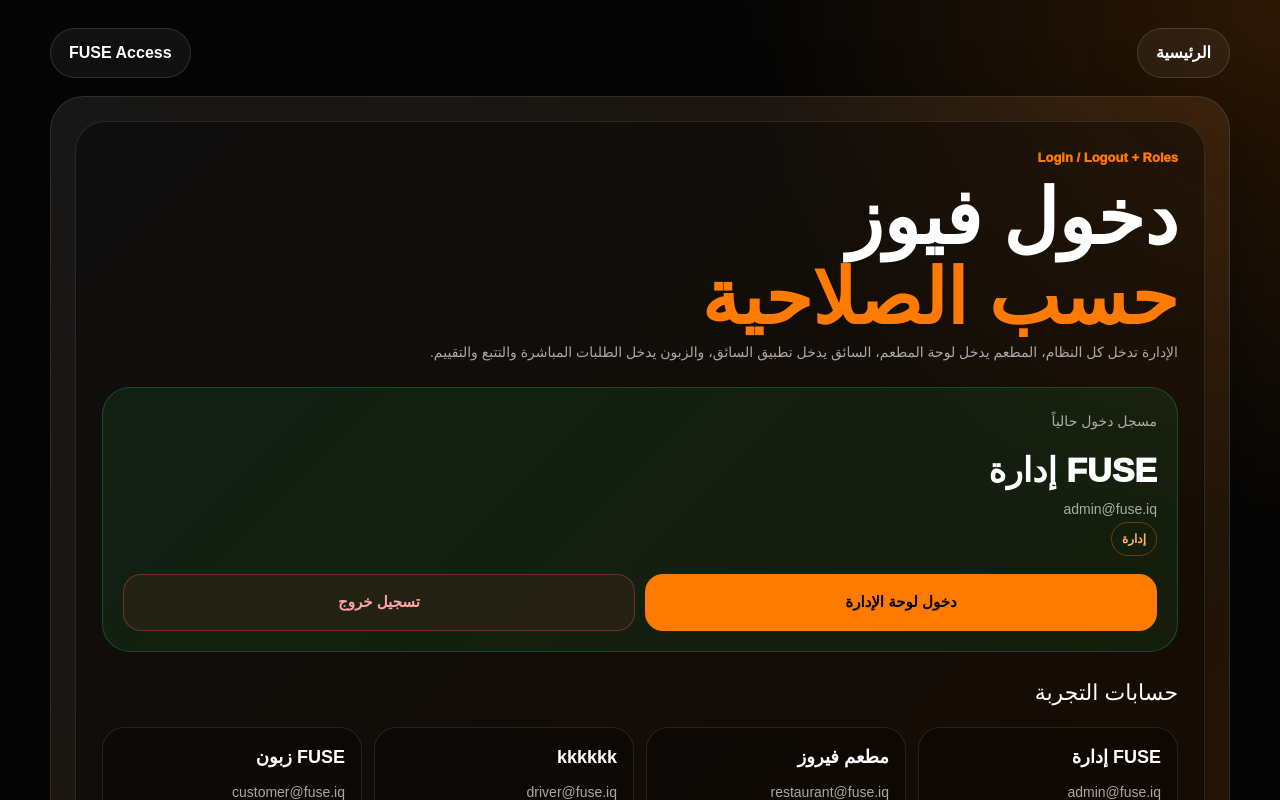
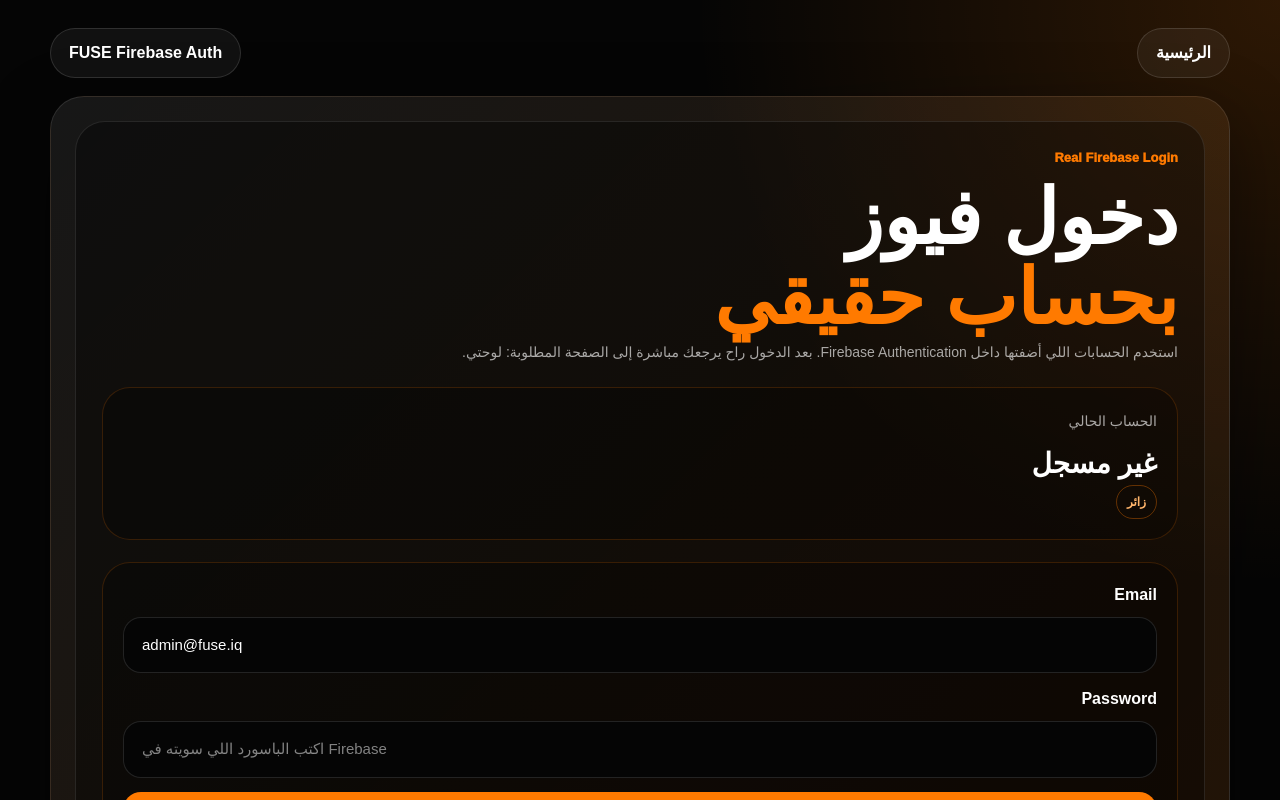
Before and after one commit to juda2018-del/juda-food-app, a Next.js app: page /login in a window 1280 px wide. Shown: the top 800 px of the page. Built offline with nearby package versions, Linux system fonts and the light colour scheme; no server answers.

Commit message:
Add real Firebase Auth login for FUSE

```diff
--- a/app/layout.tsx
+++ b/app/layout.tsx
@@ -1,6 +1,6 @@
 import type { Metadata } from "next";
 import type { ReactNode } from "react";
-import RouteGuard from "../components/RouteGuard";
+import ClientRouteGuard from "../components/ClientRouteGuard";
 import "./globals.css";
 
 export const metadata: Metadata = {
@@ -16,7 +16,7 @@ export default function RootLayout({
   return (
     <html lang="ar" dir="rtl">
       <body>
-        <RouteGuard />
+        <ClientRouteGuard />
         {children}
       </body>
     </html>
--- a/app/login/page.tsx
+++ b/app/login/page.tsx
@@ -3,42 +3,49 @@
 import Link from "next/link";
 import { useEffect, useMemo, useState, type CSSProperties } from "react";
 import { useRouter } from "next/navigation";
+import {
+  onAuthStateChanged,
+  signInWithEmailAndPassword,
+  signOut,
+  type User,
+} from "firebase/auth";
+import { fuseAuth } from "../../lib/fuseAuthClient";
 
-type FuseRole = "admin" | "restaurant" | "driver" | "customer";
+type FuseRole = "admin" | "restaurant" | "driver" | "customer" | "guest";
 
-type FuseUser = {
-  email: string;
-  role: FuseRole;
-  name: string;
-  label: string;
-};
+const ACCOUNTS = [
+  { email: "admin@fuse.iq", role: "admin", name: "FUSE إدارة", label: "إدارة" },
+  { email: "restaurant@fuse.iq", role: "restaurant", name: "مطعم فيروز", label: "مطعم" },
+  { email: "driver@fuse.iq", role: "driver", name: "kkkkkk", label: "سائق" },
+  { email: "customer@fuse.iq", role: "customer", name: "FUSE زبون", label: "زبون" },
+] as const;
 
-const ACCOUNTS: FuseUser[] = [
-  {
-    email: "admin@fuse.iq",
-    role: "admin",
-    name: "FUSE إدارة",
-    label: "إدارة",
-  },
-  {
-    email: "restaurant@fuse.iq",
-    role: "restaurant",
-    name: "مطعم فيروز",
-    label: "مطعم",
-  },
-  {
-    email: "driver@fuse.iq",
-    role: "driver",
-    name: "kkkkkk",
-    label: "سائق",
-  },
-  {
-    email: "customer@fuse.iq",
-    role: "customer",
-    name: "FUSE زبون",
-    label: "زبون",
-  },
-];
+function roleFromEmail(email?: string | null): FuseRole {
+  const clean = (email || "").toLowerCase().trim();
+
+  if (clean === "admin@fuse.iq") return "admin";
+  if (clean === "restaurant@fuse.iq") return "restaurant";
+  if (clean === "driver@fuse.iq") return "driver";
+  if (clean === "customer@fuse.iq") return "customer";
+
+  return "guest";
+}
+
+function roleLabel(role: FuseRole) {
+  if (role === "admin") return "إدارة";
+  if (role === "restaurant") return "مطعم";
+  if (role === "driver") return "سائق";
+  if (role === "customer") return "زبون";
+  return "زائر";
+}
+
+function nameFromRole(role: FuseRole) {
+  if (role === "admin") return "FUSE إدارة";
+  if (role === "restaurant") return "مطعم فيروز";
+  if (role === "driver") return "kkkkkk";
+  if (role === "customer") return "FUSE زبون";
+  return "زائر";
+}
 
 function dashboardFor(role: FuseRole) {
   if (role === "admin") return "/fuse-admin";
@@ -47,62 +54,30 @@ function dashboardFor(role: FuseRole) {
   return "/";
 }
 
-function roleFromEmail(email?: string): FuseRole {
-  const clean = (email || "").toLowerCase().trim();
+function saveSession(user: User, role: FuseRole) {
+  const payload = {
+    uid: user.uid,
+    email: user.email || "",
+    role,
+    name: nameFromRole(role),
+    label: roleLabel(role),
+  };
 
-  if (clean === "admin@fuse.iq") return "admin";
-  if (clean === "restaurant@fuse.iq") return "restaurant";
-  if (clean === "driver@fuse.iq") return "driver";
-
-  return "customer";
+  window.localStorage.setItem("fuseUser", JSON.stringify(payload));
+  window.localStorage.setItem("fuseUid", user.uid);
+  window.localStorage.setItem("fuseEmail", user.email || "");
+  window.localStorage.setItem("fuseRole", role);
+  window.localStorage.setItem("email", user.email || "");
+  window.localStorage.setItem("role", role);
 }
 
-function roleLabel(role: FuseRole) {
-  if (role === "admin") return "إدارة";
-  if (role === "restaurant") return "مطعم";
-  if (role === "driver") return "سائق";
-  return "زبون";
-}
-
-function readCurrentUser(): FuseUser {
-  if (typeof window === "undefined") return ACCOUNTS[0];
-
-  const raw = window.localStorage.getItem("fuseUser");
-
-  if (raw) {
-    try {
-      const parsed = JSON.parse(raw) as Partial<FuseUser>;
-      const email = parsed.email || "admin@fuse.iq";
-      const role = (parsed.role as FuseRole) || roleFromEmail(email);
-
-      return {
-        email,
-        role,
-        name: parsed.name || (role === "admin" ? "FUSE إدارة" : roleLabel(role)),
-        label: parsed.label || roleLabel(role),
-      };
-    } catch {
-      // ignore bad old storage
-    }
-  }
-
-  const email = window.localStorage.getItem("fuseEmail") || "admin@fuse.iq";
-  const role = (window.localStorage.getItem("fuseRole") as FuseRole) || roleFromEmail(email);
-
-  return {
-    email,
-    role,
-    name: role === "admin" ? "FUSE إدارة" : roleLabel(role),
-    label: roleLabel(role),
-  };
-}
-
-function saveUser(user: FuseUser) {
-  window.localStorage.setItem("fuseUser", JSON.stringify(user));
-  window.localStorage.setItem("fuseEmail", user.email);
-  window.localStorage.setItem("fuseRole", user.role);
-  window.localStorage.setItem("email", user.email);
-  window.localStorage.setItem("role", user.role);
+function clearSession() {
+  window.localStorage.removeItem("fuseUser");
+  window.localStorage.removeItem("fuseUid");
+  window.localStorage.removeItem("fuseEmail");
+  window.localStorage.removeItem("fuseRole");
+  window.localStorage.removeItem("email");
+  window.localStorage.removeItem("role");
 }
 
 function getNextTarget(role: FuseRole) {
@@ -111,7 +86,6 @@ function getNextTarget(role: FuseRole) {
   const params = new URLSearchParams(window.location.search);
   const fromQuery = params.get("next");
   const fromStorage = window.localStorage.getItem("fuseRedirectAfterLogin");
-
   const target = fromQuery || fromStorage || dashboardFor(role);
 
   window.localStorage.removeItem("fuseRedirectAfterLogin");
@@ -132,11 +106,7 @@ const styles: Record<string, CSSProperties> = {
     padding: "28px 16px",
     fontFamily: "Arial, sans-serif",
   },
-  shell: {
-    width: "100%",
-    maxWidth: 1180,
-    margin: "0 auto",
-  },
+  shell: { width: "100%", maxWidth: 1180, margin: "0 auto" },
   top: {
     display: "flex",
     justifyContent: "space-between",
@@ -169,32 +139,58 @@ const styles: Record<string, CSSProperties> = {
     padding: 26,
     textAlign: "right",
   },
-  eyebrow: {
-    margin: 0,
-    color: "#FF7A00",
-    fontSize: 13,
-    fontWeight: 950,
-  },
+  eyebrow: { margin: 0, color: "#FF7A00", fontSize: 13, fontWeight: 950 },
   title: {
     margin: "10px 0 0",
     fontSize: "clamp(44px, 7vw, 76px)",
     lineHeight: 1.06,
     fontWeight: 950,
   },
-  orange: {
-    color: "#FF7A00",
+  orange: { color: "#FF7A00" },
+  muted: { color: "rgba(255,255,255,0.64)", lineHeight: 1.9, fontSize: 14 },
+  form: {
+    marginTop: 22,
+    border: "1px solid rgba(255,122,0,0.18)",
+    borderRadius: 28,
+    background: "rgba(0,0,0,0.26)",
+    padding: 20,
   },
-  muted: {
-    color: "rgba(255,255,255,0.64)",
-    lineHeight: 1.9,
-    fontSize: 14,
+  input: {
+    width: "100%",
+    border: "1px solid rgba(255,255,255,0.12)",
+    borderRadius: 18,
+    background: "#050505",
+    color: "white",
+    padding: "16px 18px",
+    outline: "none",
+    fontSize: 15,
+    boxSizing: "border-box",
+    marginTop: 10,
+    direction: "ltr",
   },
-  currentCard: {
-    marginTop: 22,
-    border: "1px solid rgba(34,197,94,0.28)",
-    borderRadius: 28,
-    background: "rgba(34,197,94,0.10)",
-    padding: 20,
+  mainButton: {
+    width: "100%",
+    border: 0,
+    borderRadius: 18,
+    background: "#FF7A00",
+    color: "#000",
+    padding: "16px 18px",
+    cursor: "pointer",
+    fontWeight: 950,
+    fontSize: 15,
+    marginTop: 14,
+  },
+  logoutButton: {
+    width: "100%",
+    border: "1px solid rgba(239,68,68,0.38)",
+    borderRadius: 18,
+    background: "rgba(239,68,68,0.08)",
+    color: "#FCA5A5",
+    padding: "16px 18px",
+    cursor: "pointer",
+    fontWeight: 950,
+    fontSize: 15,
+    marginTop: 10,
   },
   accountGrid: {
     display: "grid",
@@ -211,34 +207,6 @@ const styles: Record<string, CSSProperties> = {
     cursor: "pointer",
     textAlign: "right",
   },
-  mainButton: {
-    width: "100%",
-    border: 0,
-    borderRadius: 18,
-    background: "#FF7A00",
-    color: "#000",
-    padding: "16px 18px",
-    cursor: "pointer",
-    fontWeight: 950,
-    fontSize: 15,
-  },
-  logoutButton: {
-    width: "100%",
-    border: "1px solid rgba(239,68,68,0.38)",
-    borderRadius: 18,
-    background: "rgba(239,68,68,0.08)",
-    color: "#FCA5A5",
-    padding: "16px 18px",
-    cursor: "pointer",
-    fontWeight: 950,
-    fontSize: 15,
-  },
-  actions: {
-    display: "grid",
-    gridTemplateColumns: "1fr 1fr",
-    gap: 10,
-    marginTop: 18,
-  },
   badge: {
     display: "inline-flex",
     border: "1px solid rgba(255,122,0,0.35)",
@@ -248,52 +216,92 @@ const styles: Record<string, CSSProperties> = {
     fontWeight: 950,
     fontSize: 12,
   },
+  error: {
+    marginTop: 12,
+    border: "1px solid rgba(239,68,68,0.35)",
+    borderRadius: 16,
+    background: "rgba(239,68,68,0.10)",
+    color: "#FCA5A5",
+    padding: 12,
+  },
+  success: {
+    marginTop: 12,
+    border: "1px solid rgba(34,197,94,0.35)",
+    borderRadius: 16,
+    background: "rgba(34,197,94,0.10)",
+    color: "#86EFAC",
+    padding: 12,
+  },
 };
 
 export default function LoginPage() {
   const router = useRouter();
-  const [current, setCurrent] = useState<FuseUser>(ACCOUNTS[0]);
+  const [email, setEmail] = useState("admin@fuse.iq");
+  const [password, setPassword] = useState("");
+  const [currentEmail, setCurrentEmail] = useState("");
+  const [currentRole, setCurrentRole] = useState<FuseRole>("guest");
+  const [loading, setLoading] = useState(false);
+  const [message, setMessage] = useState("");
   const [nextTarget, setNextTarget] = useState("/");
 
   useEffect(() => {
-    const user = readCurrentUser();
-    setCurrent(user);
-    setNextTarget(getNextTarget(user.role));
+    const params = new URLSearchParams(window.location.search);
+    const next = params.get("next") || window.localStorage.getItem("fuseRedirectAfterLogin") || "/";
+    setNextTarget(next);
+
+    const unsubscribe = onAuthStateChanged(fuseAuth, (user) => {
+      if (!user) {
+        clearSession();
+        setCurrentEmail("");
+        setCurrentRole("guest");
+        return;
+      }
+
+      const role = roleFromEmail(user.email);
+      saveSession(user, role);
+      setCurrentEmail(user.email || "");
+      setCurrentRole(role);
+      setEmail(user.email || "admin@fuse.iq");
+    });
+
+    return () => unsubscribe();
   }, []);
 
   const nextLabel = useMemo(() => {
+    if (nextTarget.includes("system-tools")) return "أدوات النظام";
     if (nextTarget.includes("restaurant-admin")) return "لوحة المطعم";
     if (nextTarget.includes("auto-dispatch")) return "التوزيع التلقائي";
     if (nextTarget.includes("driver-app")) return "تطبيق السائق";
     if (nextTarget.includes("fuse-admin")) return "لوحة الإدارة";
-    if (nextTarget.includes("system-tools")) return "أدوات النظام";
     return "لوحتي";
   }, [nextTarget]);
 
-  function loginAs(user: FuseUser) {
-    saveUser(user);
-    setCurrent(user);
+  async function handleLogin() {
+    setLoading(true);
+    setMessage("");
 
-    const target = getNextTarget(user.role);
-    router.push(target);
+    try {
+      const result = await signInWithEmailAndPassword(fuseAuth, email.trim(), password);
+      const role = roleFromEmail(result.user.email);
+
+      saveSession(result.user, role);
+
+      const target = getNextTarget(role);
+      router.push(target);
+    } catch (error) {
+      const msg = error instanceof Error ? error.message : "تعذر تسجيل الدخول";
+      setMessage(`خطأ بتسجيل الدخول: ${msg}`);
+    } finally {
+      setLoading(false);
+    }
   }
 
-  function enterDashboard() {
-    saveUser(current);
-    const target = getNextTarget(current.role);
-    router.push(target);
-  }
-
-  function logout() {
-    window.localStorage.removeItem("fuseUser");
-    window.localStorage.removeItem("fuseEmail");
-    window.localStorage.removeItem("fuseRole");
-    window.localStorage.removeItem("email");
-    window.localStorage.removeItem("role");
-
-    const guest = ACCOUNTS[3];
-    setCurrent(guest);
-    saveUser(guest);
+  async function handleLogout() {
+    await signOut(fuseAuth);
+    clearSession();
+    setCurrentEmail("");
+    setCurrentRole("guest");
+    setPassword("");
     router.push("/");
   }
 
@@ -305,51 +313,83 @@ export default function LoginPage() {
             الرئيسية
           </Link>
 
-          <span style={styles.pill}>FUSE Access</span>
+          <span style={styles.pill}>FUSE Firebase Auth</span>
         </header>
 
         <section style={styles.panel}>
           <div style={styles.hero}>
-            <p style={styles.eyebrow}>Login / Logout + Roles</p>
+            <p style={styles.eyebrow}>Real Firebase Login</p>
             <h1 style={styles.title}>
               دخول فيوز
               <br />
-              <span style={styles.orange}>حسب الصلاحية</span>
+              <span style={styles.orange}>بحساب حقيقي</span>
             </h1>
+
             <p style={styles.muted}>
-              الإدارة تدخل كل النظام، المطعم يدخل لوحة المطعم، السائق يدخل تطبيق السائق،
-              والزبون يدخل الطلبات المباشرة والتتبع والتقييم.
+              استخدم الحسابات اللي أضفتها داخل Firebase Authentication. بعد الدخول راح يرجعك
+              مباشرة إلى الصفحة المطلوبة: {nextLabel}.
             </p>
 
-            <div style={styles.currentCard}>
-              <p style={{ ...styles.muted, margin: 0 }}>مسجل دخول حالياً</p>
+            <div style={styles.form}>
+              <p style={{ ...styles.muted, margin: 0 }}>الحساب الحالي</p>
+              <h2 style={{ margin: "8px 0 0", fontSize: 28, fontWeight: 950 }}>
+                {currentEmail || "غير مسجل"}
+              </h2>
+              <span style={styles.badge}>{roleLabel(currentRole)}</span>
 
-              <h2 style={{ margin: "10px 0 0", fontSize: 34, fontWeight: 950 }}>
-                {current.name}
-              </h2>
-
-              <p style={{ ...styles.muted, direction: "ltr" }}>{current.email}</p>
-
-              <span style={styles.badge}>{current.label}</span>
-
-              <div style={styles.actions}>
-                <button onClick={enterDashboard} style={styles.mainButton}>
+              {currentEmail ? (
+                <button onClick={() => router.push(getNextTarget(currentRole))} style={styles.mainButton}>
                   دخول {nextLabel}
                 </button>
+              ) : null}
 
-                <button onClick={logout} style={styles.logoutButton}>
+              {currentEmail ? (
+                <button onClick={handleLogout} style={styles.logoutButton}>
                   تسجيل خروج
                 </button>
-              </div>
+              ) : null}
             </div>
 
-            <h3 style={{ margin: "24px 0 0", fontSize: 22 }}>حسابات التجربة</h3>
+            <div style={styles.form}>
+              <label style={{ fontWeight: 900 }}>Email</label>
+              <input
+                value={email}
+                onChange={(event) => setEmail(event.target.value)}
+                style={styles.input}
+                placeholder="admin@fuse.iq"
+              />
+
+              <label style={{ display: "block", marginTop: 14, fontWeight: 900 }}>Password</label>
+              <input
+                value={password}
+                onChange={(event) => setPassword(event.target.value)}
+                style={styles.input}
+                placeholder="اكتب الباسورد اللي سويته في Firebase"
+                type="password"
+              />
+
+              <button disabled={loading} onClick={handleLogin} style={styles.mainButton}>
+                {loading ? "جاري الدخول..." : `دخول ${nextLabel}`}
+              </button>
+
+              {message ? <div style={styles.error}>{message}</div> : null}
+
+              {currentEmail ? (
+                <div style={styles.success}>مسجل دخول حقيقي عبر Firebase: {currentEmail}</div>
+              ) : null}
+            </div>
+
+            <h3 style={{ margin: "24px 0 0", fontSize: 22 }}>الحسابات</h3>
 
             <div style={styles.accountGrid}>
               {ACCOUNTS.map((account) => (
                 <button
                   key={account.email}
-                  onClick={() => loginAs(account)}
+                  onClick={() => {
+                    setEmail(account.email);
+                    setPassword("");
+                    setMessage("اكتب باسورد هذا الحساب ثم اضغط دخول.");
+                  }}
                   style={styles.accountButton}
                 >
                   <strong style={{ fontSize: 18 }}>{account.name}</strong>
--- a/components/RouteGuard.tsx
+++ b/components/RouteGuard.tsx
@@ -2,14 +2,10 @@
 
 import { useEffect, useMemo, useState } from "react";
 import { usePathname, useRouter } from "next/navigation";
+import { onAuthStateChanged, type User } from "firebase/auth";
+import { fuseAuth } from "../lib/fuseAuthClient";
 
 type FuseRole = "admin" | "restaurant" | "driver" | "customer" | "guest";
-
-type FuseUser = {
-  email?: string;
-  role?: string;
-  name?: string;
-};
 
 type AccessRule = {
   prefixes: string[];
@@ -47,7 +43,7 @@ const ACCESS_RULES: AccessRule[] = [
   },
 ];
 
-function roleFromEmail(email?: string): FuseRole {
+function roleFromEmail(email?: string | null): FuseRole {
   const clean = (email || "").toLowerCase().trim();
 
   if (clean === "admin@fuse.iq") return "admin";
@@ -58,46 +54,47 @@ function roleFromEmail(email?: string): FuseRole {
   return "guest";
 }
 
-function normalizeRole(role?: string, email?: string): FuseRole {
-  const clean = (role || "").toLowerCase().trim();
-
-  if (clean === "admin" || clean === "إدارة") return "admin";
-  if (clean === "restaurant" || clean === "مطعم") return "restaurant";
-  if (clean === "driver" || clean === "سائق") return "driver";
-  if (clean === "customer" || clean === "زبون") return "customer";
-
-  return roleFromEmail(email);
+function nameFromRole(role: FuseRole) {
+  if (role === "admin") return "FUSE إدارة";
+  if (role === "restaurant") return "مطعم فيروز";
+  if (role === "driver") return "kkkkkk";
+  if (role === "customer") return "FUSE زبون";
+  return "زائر";
 }
 
-function readUser(): FuseUser {
-  if (typeof window === "undefined") return {};
+function saveSession(user: User, role: FuseRole) {
+  const payload = {
+    uid: user.uid,
+    email: user.email || "",
+    role,
+    name: nameFromRole(role),
+    label:
+      role === "admin"
+        ? "إدارة"
+        : role === "restaurant"
+        ? "مطعم"
+        : role === "driver"
+        ? "سائق"
+        : role === "customer"
+        ? "زبون"
+        : "زائر",
+  };
 
-  const keys = ["fuseUser", "fuse_user", "currentUser", "user", "authUser"];
-
-  for (const key of keys) {
-    const value = window.localStorage.getItem(key);
-
-    if (!value) continue;
-
-    try {
-      const parsed = JSON.parse(value) as FuseUser;
-
-      if (parsed?.email || parsed?.role || parsed?.name) return parsed;
-    } catch {
-      if (value.includes("@")) return { email: value };
-    }
+  window.localStorage.setItem("fuseUser", JSON.stringify(payload));
+  window.localStorage.setItem("fuseUid", user.uid);
+  window.localStorage.setItem("fuseEmail", user.email || "");
+  window.localStorage.setItem("fuseRole", role);
+  window.localStorage.setItem("email", user.email || "");
+  window.localStorage.setItem("role", role);
 }
 
-  return {
-    email:
-      window.localStorage.getItem("fuseEmail") ||
-      window.localStorage.getItem("email") ||
-      undefined,
-    role:
-      window.localStorage.getItem("fuseRole") ||
-      window.localStorage.getItem("role") ||
-      undefined,
-  };
+function clearSession() {
+  window.localStorage.removeItem("fuseUser");
+  window.localStorage.removeItem("fuseUid");
+  window.localStorage.removeItem("fuseEmail");
+  window.localStorage.removeItem("fuseRole");
+  window.localStorage.removeItem("email");
+  window.localStorage.removeItem("role");
 }
 
 function getRule(pathname: string): AccessRule | null {
@@ -112,8 +109,8 @@ export default function RouteGuard() {
   const pathname = usePathname() || "/";
   const router = useRouter();
   const rule = useMemo(() => getRule(pathname), [pathname]);
+  const [checking, setChecking] = useState(Boolean(rule));
   const [blocked, setBlocked] = useState(false);
-  const [checking, setChecking] = useState(Boolean(rule));
 
   useEffect(() => {
     if (!rule) {
@@ -122,11 +119,12 @@ export default function RouteGuard() {
       return;
     }
 
-    const user = readUser();
-    const role = normalizeRole(user.role, user.email);
-    const allowed = rule.roles.includes(role);
+    setChecking(true);
+    setBlocked(false);
 
-    if (!allowed) {
+    const unsubscribe = onAuthStateChanged(fuseAuth, (user) => {
+      if (!user) {
+        clearSession();
         window.localStorage.setItem("fuseRedirectAfterLogin", pathname);
         setBlocked(true);
         setChecking(false);
@@ -134,8 +132,22 @@ export default function RouteGuard() {
         return;
       }
 
+      const role = roleFromEmail(user.email);
+      saveSession(user, role);
+
+      if (!rule.roles.includes(role)) {
+        window.localStorage.setItem("fuseRedirectAfterLogin", pathname);
+        setBlocked(true);
+        setChecking(false);
+        router.replace(`/login?next=${encodeURIComponent(pathname)}&blocked=1`);
+        return;
+      }
+
       setBlocked(false);
       setChecking(false);
+    });
+
+    return () => unsubscribe();
   }, [pathname, router, rule]);
 
   if (!rule || (!checking && !blocked)) return null;
@@ -150,7 +162,7 @@ export default function RouteGuard() {
         display: "grid",
         placeItems: "center",
         background:
-          "radial-gradient(circle at top right, rgba(255,122,0,0.18), transparent 34%), rgba(0,0,0,0.92)",
+          "radial-gradient(circle at top right, rgba(255,122,0,0.18), transparent 34%), rgba(0,0,0,0.94)",
         color: "white",
         fontFamily: "Arial, sans-serif",
         padding: 24,
@@ -169,7 +181,7 @@ export default function RouteGuard() {
         <p style={{ margin: 0, color: "#FF7A00", fontWeight: 900 }}>FUSE Security</p>
         <h1 style={{ margin: "12px 0", fontSize: 34 }}>فحص الصلاحيات</h1>
         <p style={{ margin: 0, color: "rgba(255,255,255,0.65)", lineHeight: 1.8 }}>
-          هاي الصفحة تحتاج تسجيل دخول مناسب. راح نحولك لصفحة الدخول.
+          هاي الصفحة تحتاج تسجيل دخول Firebase حقيقي. راح نحولك لصفحة الدخول.
         </p>
       </div>
     </div>
--- a/lib/fuseAuthClient.ts
+++ b/lib/fuseAuthClient.ts
@@ -1,7 +1,15 @@
-import "./firebase";
-import { getApps } from "firebase/app";
+import { getApp, getApps, initializeApp } from "firebase/app";
 import { getAuth } from "firebase/auth";
 
-const app = getApps()[0];
+const firebaseConfig = {
+  apiKey: "AIzaSyB8sjJEn2meAPdYDsLn9RjLoQ3d51dsqa0",
+  authDomain: "juda-food-app.firebaseapp.com",
+  projectId: "juda-food-app",
+  storageBucket: "juda-food-app.firebasestorage.app",
+  messagingSenderId: "309377324974",
+  appId: "1:309377324974:web:0ee974f1cb046f04281a3f",
+};
 
-export const fuseAuth = app ? getAuth(app) : getAuth();
+const app = getApps().length ? getApp() : initializeApp(firebaseConfig);
+
+export const fuseAuth = getAuth(app);
```
Also changed, not shown: components/ClientRouteGuard.tsx (added, +12 -0 lines). Lines whose indentation alone changed are shown as unchanged.
